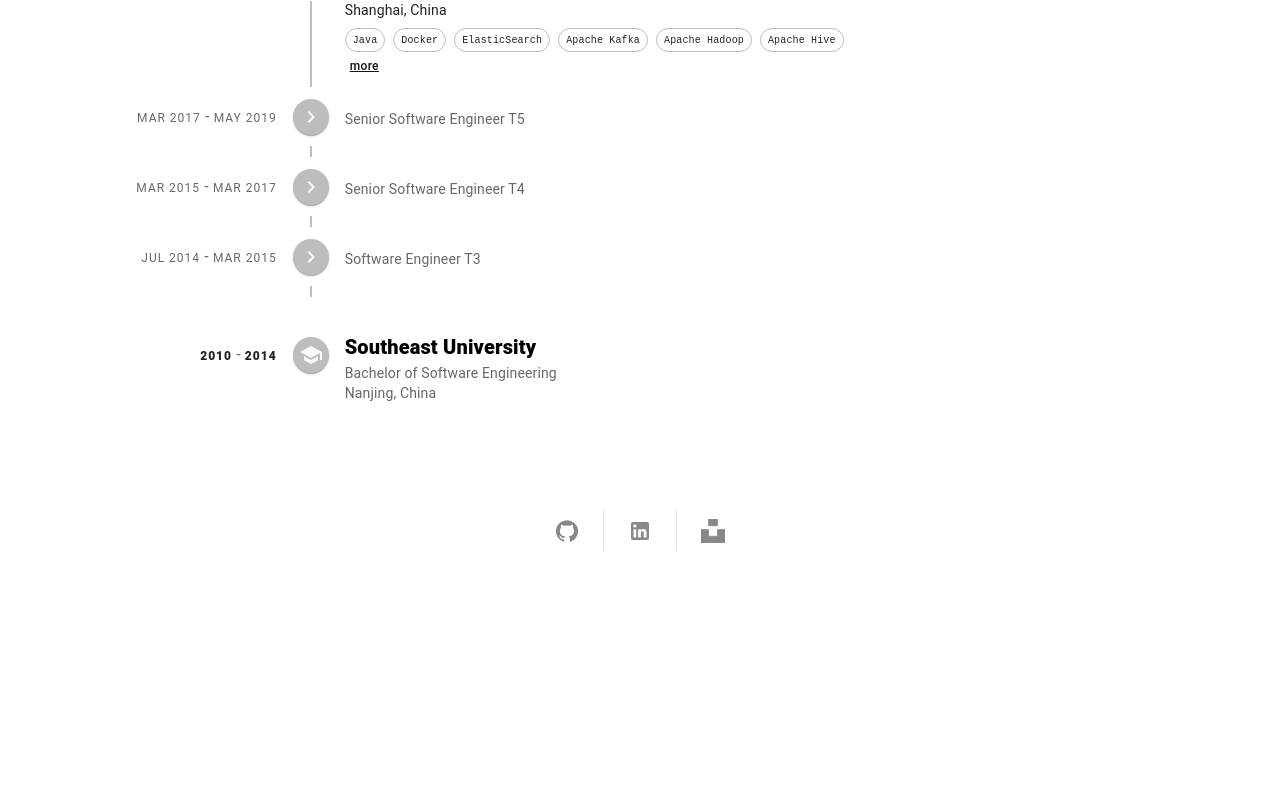
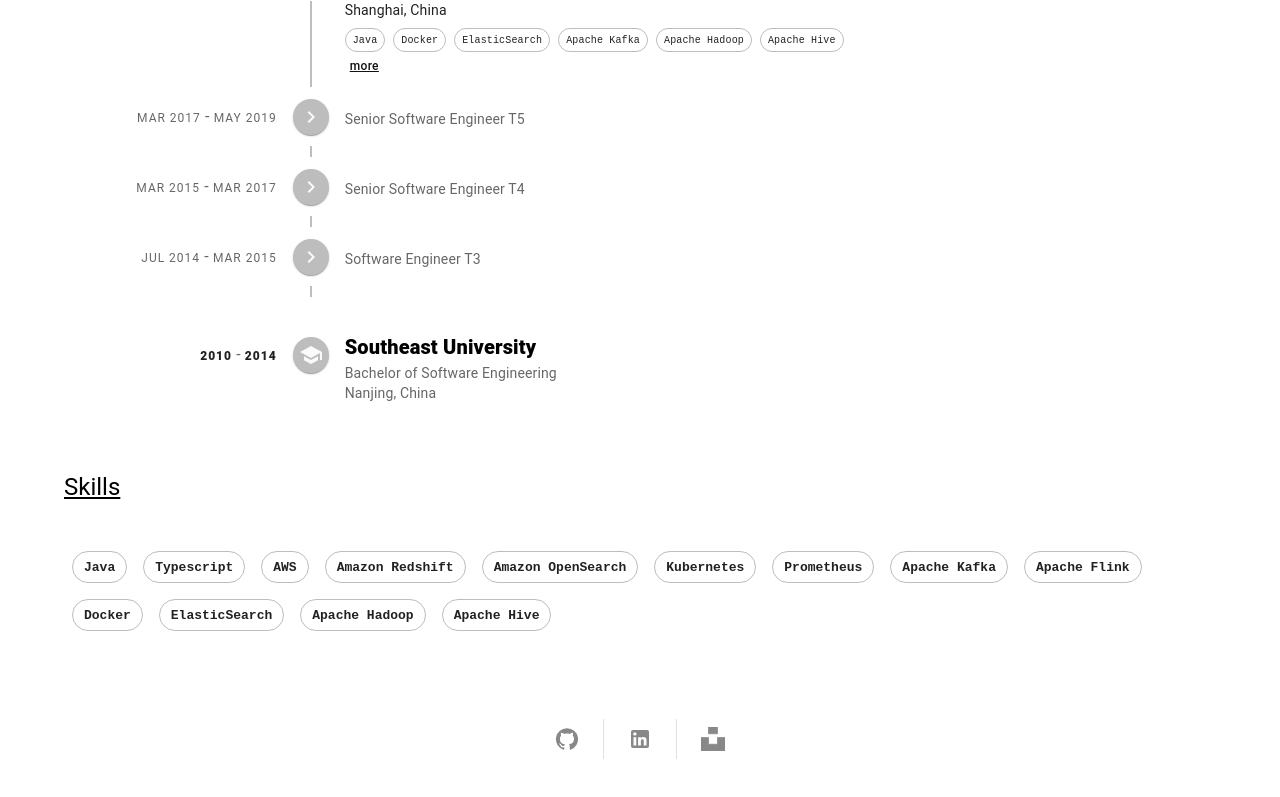
Before and after one commit to predatorray/predatorray.github.io, a React (Create React App) app: page /#/resume in a window 1280 px wide. Shown: the part 871-1668 px from the top of the page. Before the commit the page ends 1502 px from the top, so only its background shows below. Built offline with nearby package versions, Linux system fonts and the light colour scheme.

Commit message:
Added Skills in Resume

```diff
--- a/src/ResumePage.tsx
+++ b/src/ResumePage.tsx
@@ -1,10 +1,11 @@
-import {Box, Button, Chip, Container, List, ListItem, Stack, Typography} from "@mui/material";
+import {Box, Button, Chip, ChipProps, Container, List, ListItem, Stack, Theme, Typography} from "@mui/material";
 import React, {useState} from "react";
 import WorkIcon from '@mui/icons-material/Work'
 import SchoolIcon from '@mui/icons-material/School';
 import NavigateNextIcon from '@mui/icons-material/NavigateNext';
 import FooterLinks from "./FooterLinks";
 import {ResponsiveTimeline, ResponsiveTimelineItem} from "./ResponsiveTimeline";
+import {SxProps} from "@mui/system";
 
 const experience = [
   {
@@ -120,6 +121,16 @@ function ExpandOrCollapse({ children }: { children: React.ReactNode }) {
   )
 }
 
+function SkillChip({ skill, size, sx }: {
+  skill: string;
+  size?: ChipProps['size'];
+  sx?: SxProps<Theme>;
+}) {
+  return (
+    <Chip label={skill} variant="outlined" size={size} sx={{ fontFamily: 'monospace', ...sx }} />
+  )
+}
+
 export default function ResumePage() {
   return (
     <Container className="fade-in-bottom" component="main" maxWidth="lg" sx={{
@@ -149,7 +160,7 @@ export default function ResumePage() {
                   <Typography variant="body2" color="textPrimary">{e.location}</Typography>
                   <Stack direction="row" spacing={1} sx={{ mt: 1 }}>
                     {
-                      e.skills.map((skill, i) => (<Chip key={i} label={skill} variant="outlined" size="small" sx={{ fontFamily: 'monospace', fontSize: 10 }} />))
+                      e.skills.map((skill, i) => (<SkillChip key={i} skill={skill} size="small" sx={{ fontSize: 10 }} />))
                     }
                   </Stack>
                   <Box>
@@ -221,6 +232,14 @@ export default function ResumePage() {
           ))
         }
       </List>
+      <Typography variant="h5" sx={{ my: 5, textDecoration: 'underline', }}>Skills</Typography>
+      <Box>
+        {
+          Array.from(new Set(experience.flatMap(e => e.skills))).map((skill, i) => (
+            <SkillChip key={i} skill={skill} sx={{ m: 1, fontWeight: 600 }} />
+          ))
+        }
+      </Box>
       <FooterLinks/>
     </Container>
   );
```
